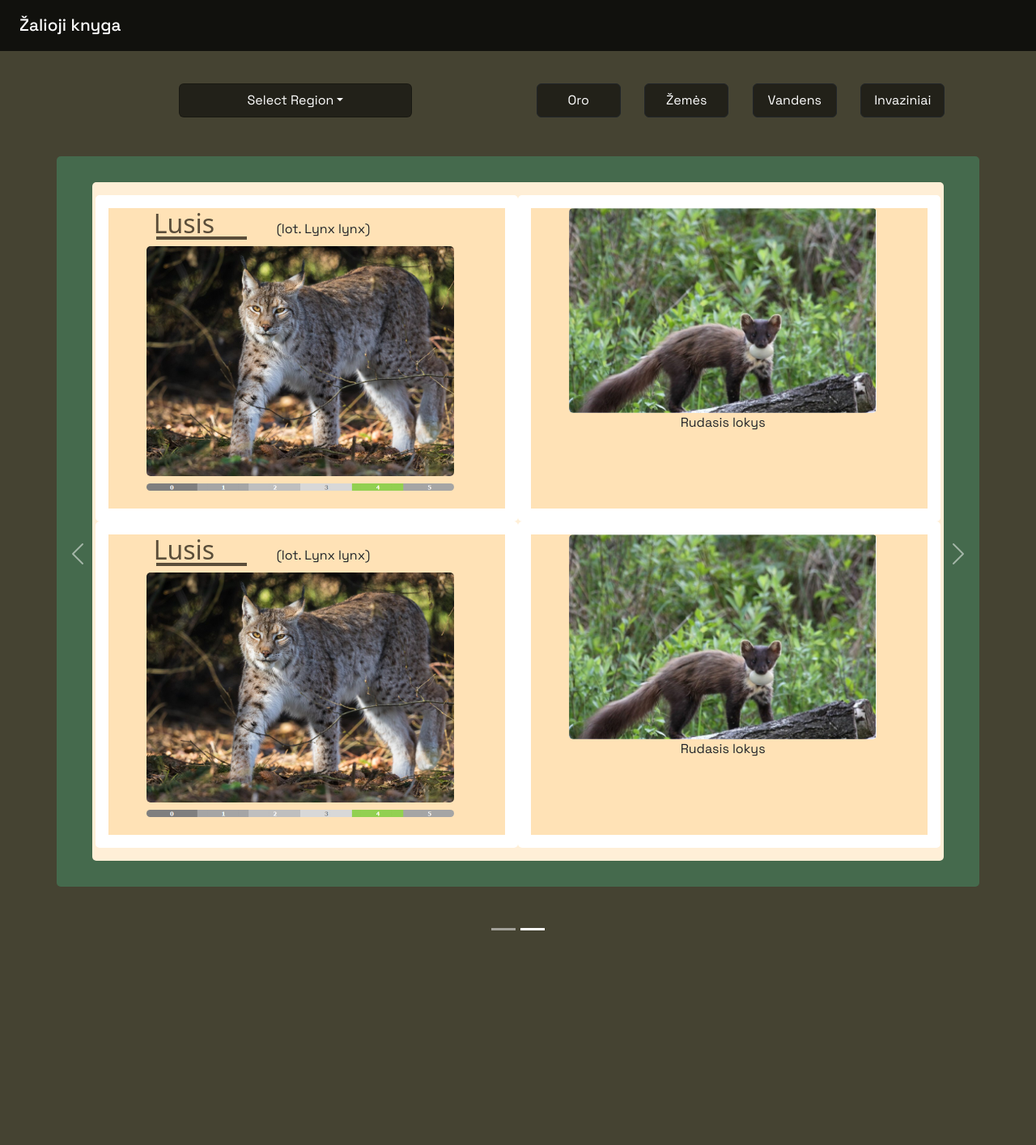
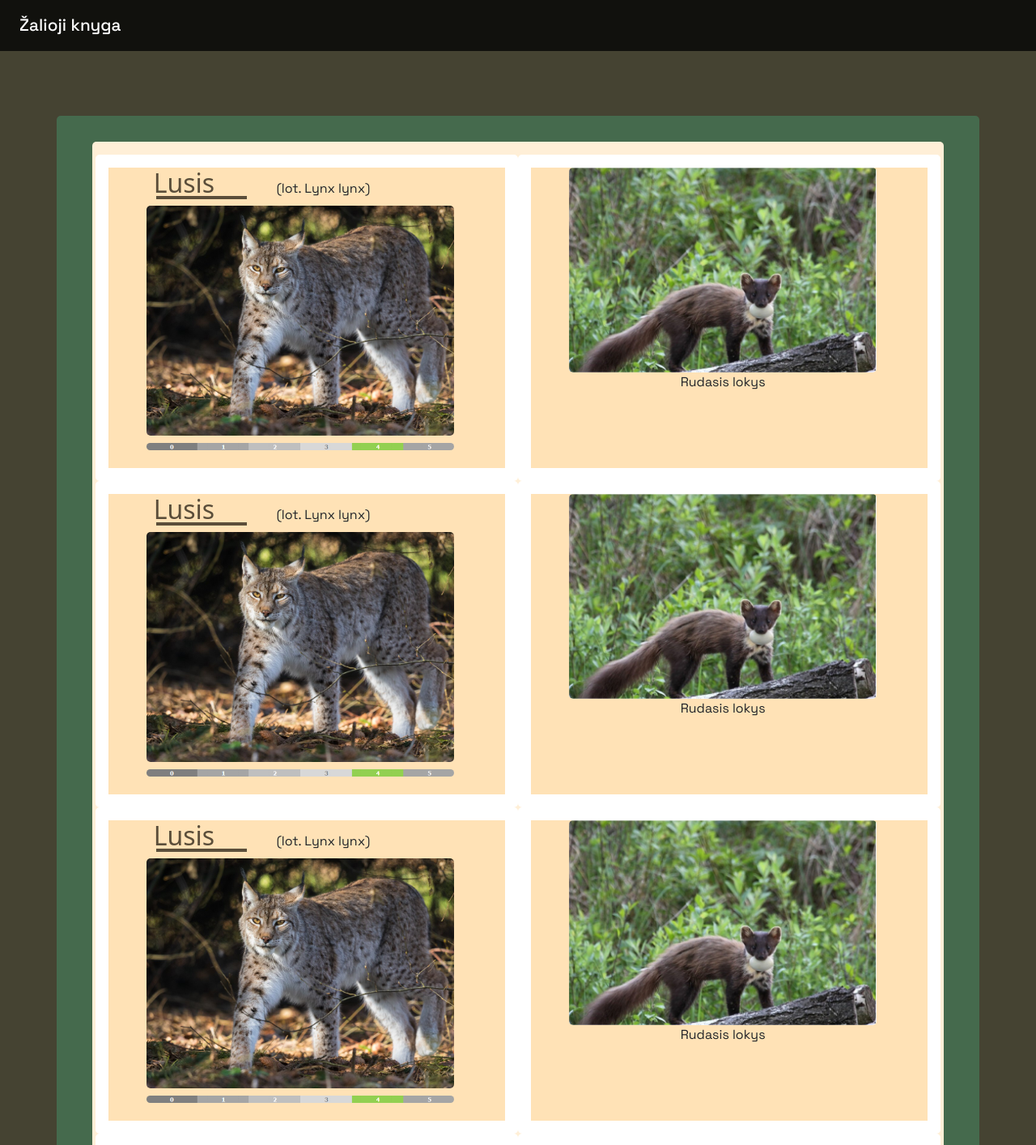
Before and after one commit to DanVolu/Zalioji, a React (Vite) app in the folder react-test/zaliasis/: page /All in a window 1280 px wide. Shown: the top 1414 px of the page at 81% size. Before the commit the page ends 1175 px from the top, so only its background shows below. Built offline with nearby package versions, Linux system fonts and the light colour scheme.

Commit message:
minor animal list changes

```diff
--- a/react-test/zaliasis/src/pages/AllAnimals.jsx
+++ b/react-test/zaliasis/src/pages/AllAnimals.jsx
@@ -1,14 +1,52 @@
 import NavigationBar from '../components/NavigationBar.jsx'
 import '../styles/Navbar.css'
-import AnimalList from '../components/AnimalList.jsx';
-
-
+import { Container, Row, Col } from 'react-bootstrap';
+import Lusis from '../components/animals/Lusis.jsx';
+import Pavyzdys from '../components/animals/Pavyzdys.jsx';
 
 function About() {
   return (
     <>
         <NavigationBar></NavigationBar>
-        <AnimalList></AnimalList>
+
+
+            <Container className='animalBook' style={{marginTop: "5rem"}}>
+              <div className='animalBookList'>
+                <Row>
+                    <Col lg={6} className="bookItem"><Lusis /></Col>
+                    <Col lg={6}  className="bookItem"><Pavyzdys /></Col>
+                </Row>
+
+                <Row>
+                    <Col lg={6}  className="bookItem"><Lusis /></Col>
+                    <Col lg={6}  className="bookItem"><Pavyzdys /></Col>
+                </Row>
+
+                <Row>
+                    <Col lg={6} className="bookItem"><Lusis /></Col>
+                    <Col lg={6}  className="bookItem"><Pavyzdys /></Col>
+                </Row>
+
+                <Row>
+                    <Col lg={6}  className="bookItem"><Lusis /></Col>
+                    <Col lg={6}  className="bookItem"><Pavyzdys /></Col>
+                </Row>
+
+
+                <Row>
+                    <Col lg={6} className="bookItem"><Lusis /></Col>
+                    <Col lg={6}  className="bookItem"><Pavyzdys /></Col>
+                </Row>
+
+                <Row>
+                    <Col lg={6}  className="bookItem"><Lusis /></Col>
+                    <Col lg={6}  className="bookItem"><Pavyzdys /></Col>
+                </Row>
+              </div>
+            </Container>
+
+
+
     </>
   );
 }
```
